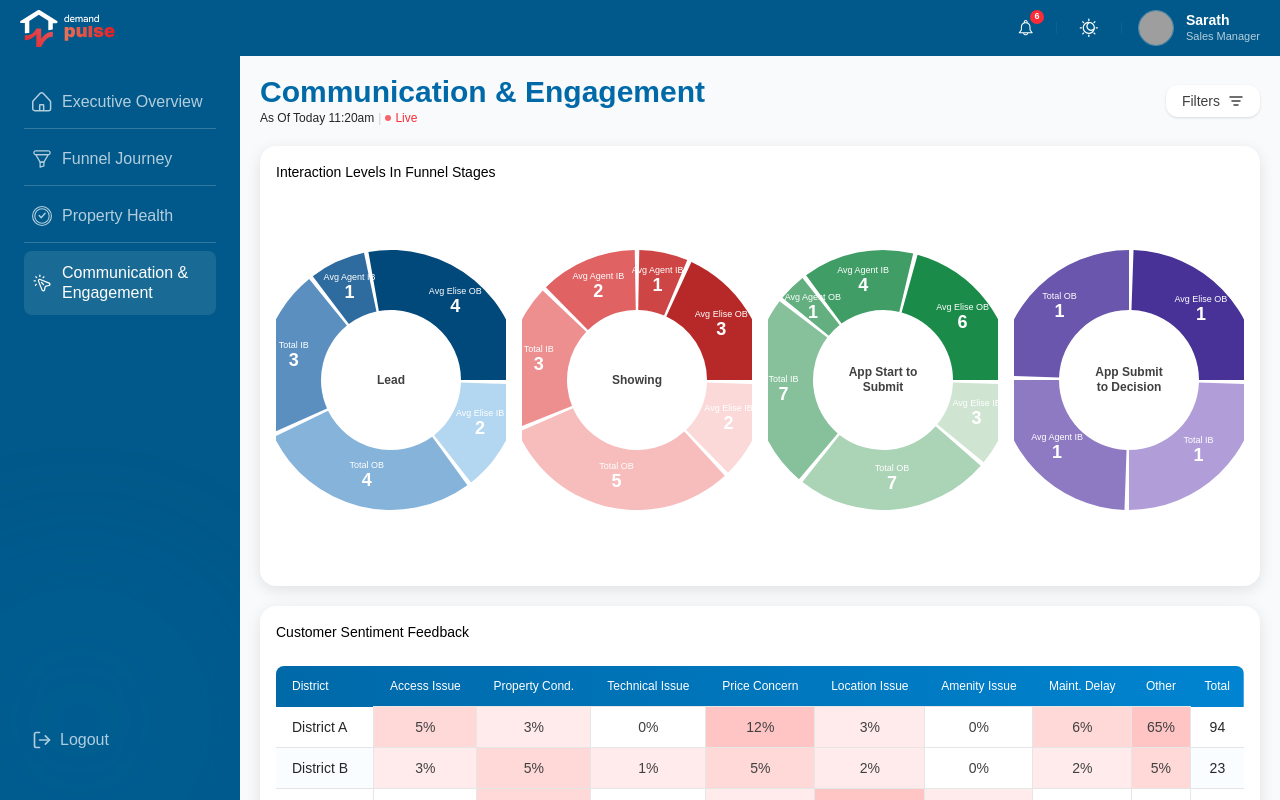
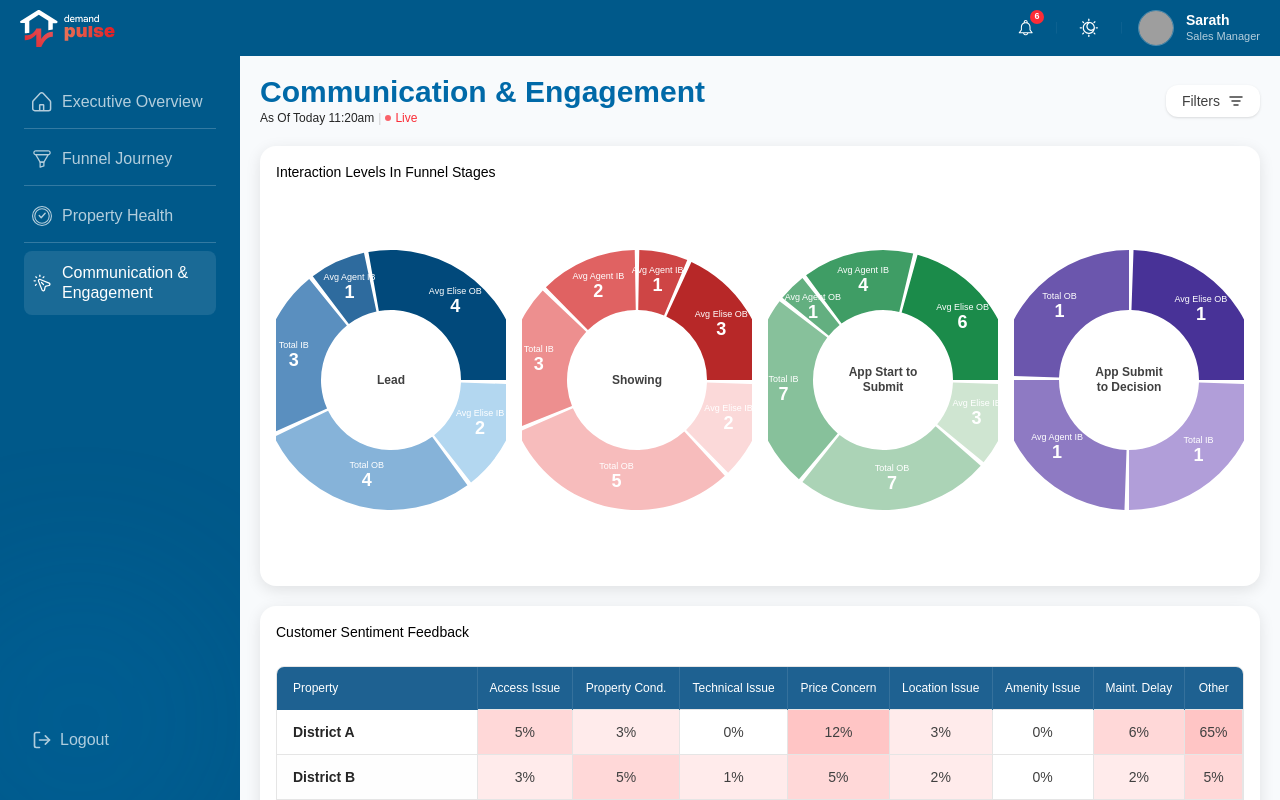
Before and after one commit to Rohith-Bitcot/amh-app-2, a Next.js app: page /communication-engagement in a window 1280 px wide. Built offline with nearby package versions, Linux system fonts and the light colour scheme; grey boxes are pictures that could not be loaded; a web font is replaced by a local one.

Commit message:
Added error boundary and fixed table issues

```diff
--- /dev/null
+++ b/src/app/error.tsx
@@ -0,0 +1,23 @@
+"use client";
+
+import { useEffect } from "react";
+import ErrorUI from "@/components/ui/error-ui";
+
+export default function Error({
+  error,
+  reset,
+}: {
+  error: Error & { digest?: string };
+  reset: () => void;
+}) {
+  useEffect(() => {
+    // Log the error to an error reporting service
+    console.error("Application error:", error);
+  }, [error]);
+
+  return (
+    <div className="flex h-full min-h-[60vh] w-full items-center justify-center rounded-2xl bg-white p-8 shadow-card">
+      <ErrorUI reset={reset} />
+    </div>
+  );
+}
--- /dev/null
+++ b/src/app/not-found.tsx
@@ -0,0 +1,12 @@
+import ErrorUI from "@/components/ui/error-ui";
+
+export default function NotFound() {
+  return (
+    <div className="flex h-full min-h-[60vh] w-full items-center justify-center rounded-2xl bg-white p-8 shadow-card">
+      <ErrorUI
+        title="404 - Page Not Found"
+        message="The page you are looking for doesn't exist or has been moved. Use the button below to return to the dashboard."
+      />
+    </div>
+  );
+}
--- a/src/components/communication-engagement/index.tsx
+++ b/src/components/communication-engagement/index.tsx
@@ -13,6 +13,7 @@ import {
   messageDrilldownData,
   activityLogData,
 } from "@/utils/data/communication-engagement";
+import { cn } from "@/utils/helper-functions";
 
 // Message drilldown columns
 const msgColumnHelper = createColumnHelper<(typeof messageDrilldownData)[0]>();
@@ -63,7 +64,6 @@ const sentimentFields = [
   { key: "amenityIssue", label: "Amenity Issue" },
   { key: "maintenanceDelay", label: "Maint. Delay" },
   { key: "other", label: "Other" },
-  { key: "total", label: "Total" },
 ] as const;
 
 export default function CommunicationEngagement() {
@@ -96,17 +96,22 @@ export default function CommunicationEngagement() {
       {/* Customer Sentiment Feedback - Heatmap Table */}
       <Card title="Customer Sentiment Feedback" noPadding>
         <div className="p-4">
-          <div className="overflow-hidden rounded-lg">
-            <table className="w-full">
+          <div className="overflow-x-auto rounded-lg border border-neutral-200">
+            <table className="w-full border-collapse">
               <thead>
-                <tr className="bg-gradient-to-r from-sky-700 to-sky-600">
-                  <th className="px-4 py-3 text-white text-xs font-medium font-heading text-left">
-                    District
+                <tr className="bg-[#1E6191]">
+                  <th className="px-4 py-3 text-white text-[12px] font-medium font-heading text-left border-r border-white/10 w-[200px]">
+                    Property
                   </th>
-                  {sentimentFields.map((field) => (
+                  {sentimentFields.map((field, idx) => (
                     <th
                       key={field.key}
-                      className="px-3 py-3 text-white text-xs font-medium font-heading text-center"
+                      className={cn(
+                        "px-2 py-3 text-white text-[12px] font-medium font-heading text-center",
+                        idx < sentimentFields.length - 1
+                          ? "border-r border-white/10"
+                          : "",
+                      )}
                     >
                       {field.label}
                     </th>
@@ -117,29 +122,31 @@ export default function CommunicationEngagement() {
                 {sentimentFeedbackData.map((row, rowIdx) => (
                   <tr
                     key={row.district}
-                    className={`border-b border-neutral-200 ${
-                      rowIdx % 2 === 0 ? "bg-white" : "bg-sky-50/30"
-                    }`}
+                    className={cn(
+                      "border-b border-neutral-200 last:border-0",
+                      rowIdx % 2 === 0 ? "bg-white" : "bg-neutral-50/30",
+                    )}
                   >
-                    <td className="px-4 py-2.5 text-sm font-medium font-heading text-neutral-800">
+                    <td className="px-4 py-3 text-sm font-bold font-heading text-neutral-800 border-r border-neutral-200">
                       {row.district}
                     </td>
-                    {sentimentFields.map((field) => {
-                      const value = row[
-                        field.key as keyof typeof row
-                      ] as number;
-                      const colorClass =
-                        field.key === "total" ? "" : getHeatmapColor(value);
+                    {sentimentFields.map((field, cellIdx) => {
+                      const value = row[field.key as keyof typeof row] as
+                        | string
+                        | number;
+                      const colorClass = getHeatmapColor(value);
                       return (
                         <td
                           key={field.key}
-                          className={`px-3 py-2.5 text-sm font-heading text-center ${colorClass} ${
-                            field.key === "total"
-                              ? "font-medium text-neutral-800"
-                              : "text-neutral-700"
-                          }`}
+                          className={cn(
+                            "px-3 py-3 text-sm font-heading text-center text-neutral-700",
+                            colorClass,
+                            cellIdx < sentimentFields.length - 1
+                              ? "border-r border-neutral-200"
+                              : "",
+                          )}
                         >
-                          {field.key === "total" ? value : `${value}%`}
+                          {value}
                         </td>
                       );
                     })}
--- /dev/null
+++ b/src/components/ui/error-ui.tsx
@@ -0,0 +1,54 @@
+"use client";
+
+import { AlertTriangle, Home, RefreshCcw } from "lucide-react";
+import Link from "next/link";
+
+interface ErrorUIProps {
+  title?: string;
+  message?: string;
+  reset?: () => void;
+  showHome?: boolean;
+}
+
+export default function ErrorUI({
+  title = "Something went wrong",
+  message = "Our team has been notified. Please try again or return to the dashboard.",
+  reset,
+  showHome = true,
+}: ErrorUIProps) {
+  return (
+    <div className="flex min-h-[400px] w-full flex-col items-center justify-center p-6 text-center">
+      <div className="mb-6 flex h-20 w-20 items-center justify-center rounded-full bg-red-50 text-red-500">
+        <AlertTriangle size={40} />
+      </div>
+
+      <h1 className="mb-2 font-heading text-3xl font-bold text-neutral-800">
+        {title}
+      </h1>
+
+      <p className="mb-8 max-w-md text-neutral-600">{message}</p>
+
+      <div className="flex flex-wrap items-center justify-center gap-4">
+        {reset && (
+          <button
+            onClick={() => reset()}
+            className="flex items-center gap-2 rounded-lg bg-primary-blue px-6 py-2.5 font-heading text-sm font-semibold text-white transition-all hover:bg-dark-blue active:scale-95"
+          >
+            <RefreshCcw size={16} />
+            Try Again
+          </button>
+        )}
+
+        {showHome && (
+          <Link
+            href="/"
+            className="flex items-center gap-2 rounded-lg border border-neutral-200 bg-white px-6 py-2.5 font-heading text-sm font-semibold text-neutral-700 transition-all hover:bg-neutral-50 active:scale-95"
+          >
+            <Home size={16} />
+            Back to Dashboard
+          </Link>
+        )}
+      </div>
+    </div>
+  );
+}
--- a/src/utils/constants.ts
+++ b/src/utils/constants.ts
@@ -98,10 +98,11 @@ export const HEATMAP_COLORS = {
   20: "bg-red-400",
 };
 
-export function getHeatmapColor(value: number): string {
+export function getHeatmapColor(value: number | string): string {
+  const numValue = typeof value === "string" ? parseFloat(value) : value;
   const border = "border border-[var(--color-sentiment-border)]";
-  if (value >= 10) return `bg-[var(--color-table-shade-3)] ${border}`;
-  if (value >= 5) return `bg-[var(--color-table-shade-2)] ${border}`;
-  if (value >= 1) return `bg-[var(--color-table-shade-1)] ${border}`;
+  if (numValue >= 10) return `bg-[var(--color-table-shade-3)] ${border}`;
+  if (numValue >= 5) return `bg-[var(--color-table-shade-2)] ${border}`;
+  if (numValue >= 1) return `bg-[var(--color-table-shade-1)] ${border}`;
   return `bg-white ${border}`;
 }
--- a/src/utils/data/communication-engagement.ts
+++ b/src/utils/data/communication-engagement.ts
@@ -55,99 +55,91 @@ export const interactionLevelsData = [
 export const sentimentFeedbackData = [
   {
     district: "District A",
-    accessIssue: 5,
-    propertyCond: 3,
-    technicalIssue: 0,
-    priceConcern: 12,
-    locationIssue: 3,
-    amenityIssue: 0,
-    maintenanceDelay: 6,
-    other: 65,
-    total: 94,
+    accessIssue: "5%",
+    propertyCond: "3%",
+    technicalIssue: "0%",
+    priceConcern: "12%",
+    locationIssue: "3%",
+    amenityIssue: "0%",
+    maintenanceDelay: "6%",
+    other: "65%",
   },
   {
     district: "District B",
-    accessIssue: 3,
-    propertyCond: 5,
-    technicalIssue: 1,
-    priceConcern: 5,
-    locationIssue: 2,
-    amenityIssue: 0,
-    maintenanceDelay: 2,
-    other: 5,
-    total: 23,
+    accessIssue: "3%",
+    propertyCond: "5%",
+    technicalIssue: "1%",
+    priceConcern: "5%",
+    locationIssue: "2%",
+    amenityIssue: "0%",
+    maintenanceDelay: "2%",
+    other: "5%",
   },
   {
     district: "District C",
-    accessIssue: 0,
-    propertyCond: 8,
-    technicalIssue: 0,
-    priceConcern: 2,
-    locationIssue: 14,
-    maintenanceDelay: 0,
-    amenityIssue: 3,
-    other: 0,
-    total: 27,
+    accessIssue: "0%",
+    propertyCond: "8%",
+    technicalIssue: "0%",
+    priceConcern: "2%",
+    locationIssue: "14%",
+    maintenanceDelay: "0%",
+    amenityIssue: "3%",
+    other: "0%",
   },
   {
     district: "District D",
-    accessIssue: 8,
-    propertyCond: 0,
-    technicalIssue: 14,
-    priceConcern: 0,
-    locationIssue: 5,
-    amenityIssue: 2,
-    maintenanceDelay: 0,
-    other: 3,
-    total: 32,
+    accessIssue: "8%",
+    propertyCond: "0%",
+    technicalIssue: "14%",
+    priceConcern: "0%",
+    locationIssue: "5%",
+    amenityIssue: "2%",
+    maintenanceDelay: "0%",
+    other: "3%",
   },
   {
     district: "District E",
-    accessIssue: 2,
-    propertyCond: 3,
-    technicalIssue: 0,
-    priceConcern: 14,
-    locationIssue: 0,
-    amenityIssue: 2,
-    maintenanceDelay: 0,
-    other: 5,
-    total: 26,
+    accessIssue: "2%",
+    propertyCond: "3%",
+    technicalIssue: "0%",
+    priceConcern: "14%",
+    locationIssue: "0%",
+    amenityIssue: "2%",
+    maintenanceDelay: "0%",
+    other: "5%",
   },
   {
     district: "District F",
-    accessIssue: 14,
-    propertyCond: 2,
-    technicalIssue: 5,
-    priceConcern: 0,
-    locationIssue: 3,
-    amenityIssue: 0,
-    maintenanceDelay: 2,
-    other: 0,
-    total: 26,
+    accessIssue: "14%",
+    propertyCond: "2%",
+    technicalIssue: "5%",
+    priceConcern: "0%",
+    locationIssue: "3%",
+    amenityIssue: "0%",
+    maintenanceDelay: "2%",
+    other: "0%",
   },
   {
     district: "District G",
-    accessIssue: 0,
-    propertyCond: 5,
-    technicalIssue: 8,
-    priceConcern: 2,
-    locationIssue: 0,
-    amenityIssue: 14,
-    maintenanceDelay: 3,
-    other: 0,
-    total: 32,
+    accessIssue: "0%",
+    propertyCond: "5%",
+    technicalIssue: "8%",
+    priceConcern: "2%",
+    locationIssue: "0%",
+    amenityIssue: "14%",
+    maintenanceDelay: "3%",
+    other: "0%",
   },
   {
     district: "District H",
-    accessIssue: 5,
-    propertyCond: 0,
-    technicalIssue: 3,
-    priceConcern: 8,
-    locationIssue: 5,
-    amenityIssue: 0,
-    maintenanceDelay: 65,
-    other: 3,
-    total: 89,
+    accessIssue: "5%",
+    propertyCond: "0%",
+    technicalIssue: "3%",
+    priceConcern: "8%",
+    locationIssue: "5%",
+    amenityIssue: "0%",
+    maintenanceDelay: "65%",
+    other: "3%",
   },
 ];
 
--- a/src/utils/utils.tsx
+++ /dev/null
@@ -1,43 +0,0 @@
-import { clsx, type ClassValue } from "clsx";
-import { twMerge } from "tailwind-merge";
-
-export function cn(...inputs: ClassValue[]) {
-  return twMerge(clsx(inputs));
-}
-
-export function formatNumber(value: number): string {
-  if (value >= 1000000) {
-    return `${(value / 1000000).toFixed(1)}M`;
-  }
-  if (value >= 1000) {
-    return `${(value / 1000).toFixed(1)}K`;
-  }
-  return value.toLocaleString();
-}
-
-export function formatPercent(value: number): string {
-  return `${value}%`;
-}
-
-export function formatCurrency(value: number): string {
-  return new Intl.NumberFormat("en-US", {
-    style: "currency",
-    currency: "USD",
-    minimumFractionDigits: 0,
-    maximumFractionDigits: 0,
-  }).format(value);
-}
-
-export const FilterIcon = ({ className }: { className?: string }) => (
-  <svg
-    className={className}
-    fill="white"
-    stroke="currentColor"
-    viewBox="0 0 24 24"
-    strokeWidth={2}
-  >
-    <line x1="4" y1="6" x2="20" y2="6" strokeLinecap="round" />
-    <line x1="7" y1="12" x2="17" y2="12" strokeLinecap="round" />
-    <line x1="10" y1="18" x2="14" y2="18" strokeLinecap="round" />
-  </svg>
-);
```
